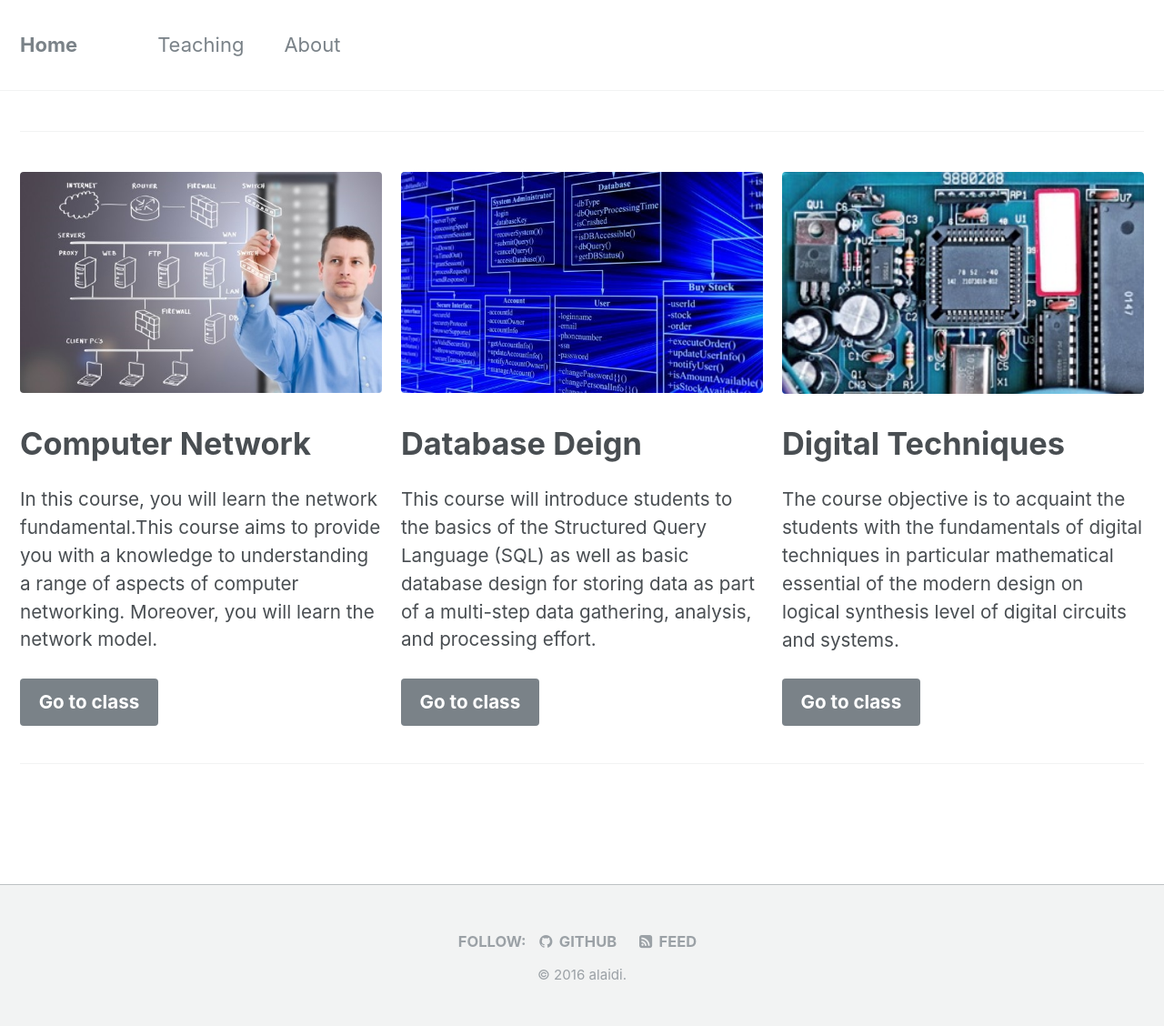
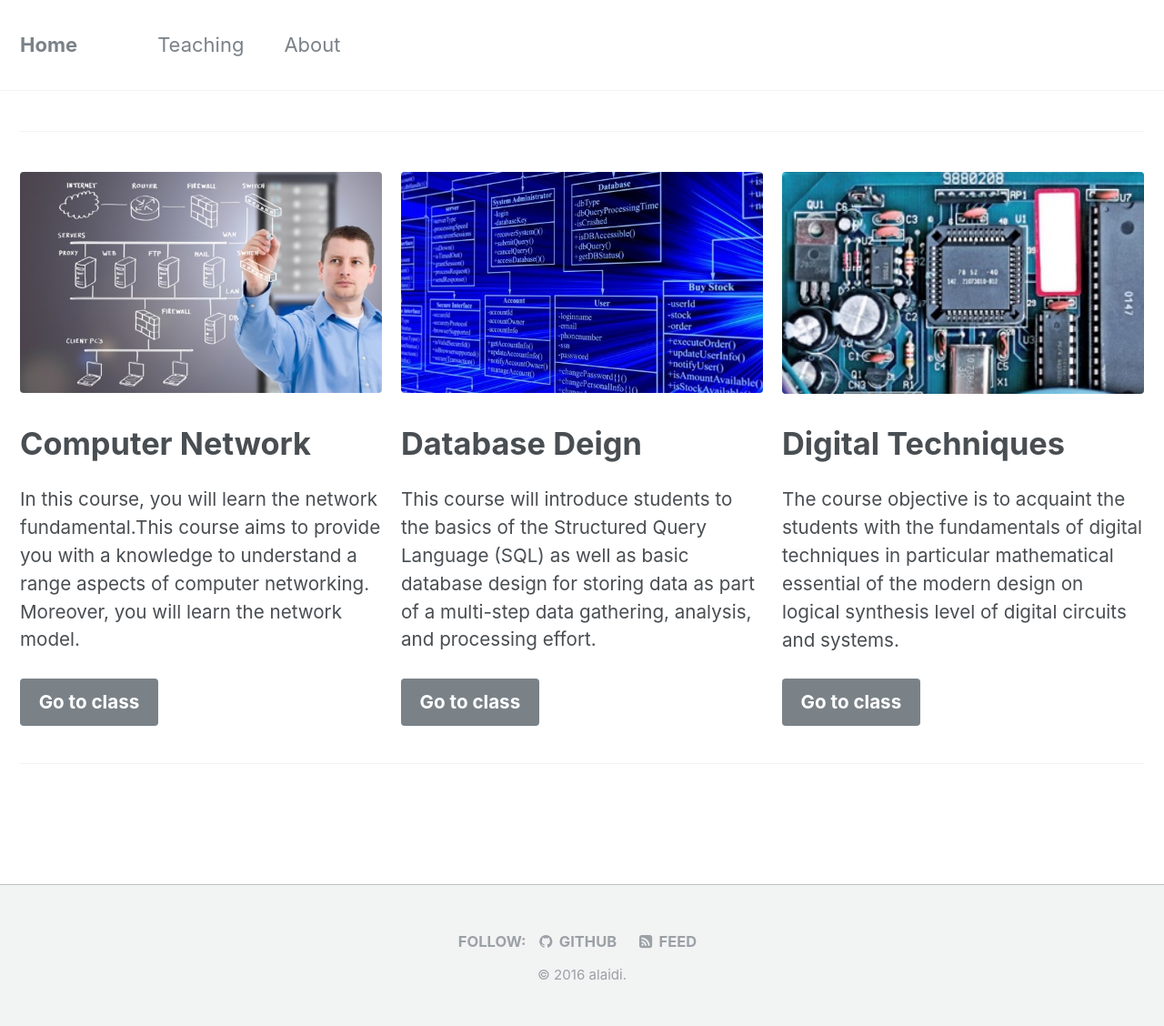
Before and after one commit to alaidi/alaidi.github.io, a Jekyll site: the page built from _pages/home.md, in a window 1280 px wide. Shown: the whole page at 91% size. Built offline with Jekyll 4.4.1, drawn with Linux system fonts in a browser that asks for light colours.

Commit message:
update home

```diff
--- a/_pages/home.md
+++ b/_pages/home.md
@@ -5,7 +5,7 @@
   - image_path: network.jpg
     alt: "Computer Network"
     title: "Computer Network"
-    excerpt: "In this course, you will learn the network fundamental.This course aims to provide you with a knowledge to understanding a range of aspects of computer networking. Moreover, you will learn the network model."
+    excerpt: "In this course, you will learn the network fundamental.This course aims to provide you with a knowledge to understand a range aspects of computer networking. Moreover, you will learn the network model."
     url: "/2016-2017/Computer-Network/"
     btn_label: "Go to class"
   - image_path: database.jpg
```
